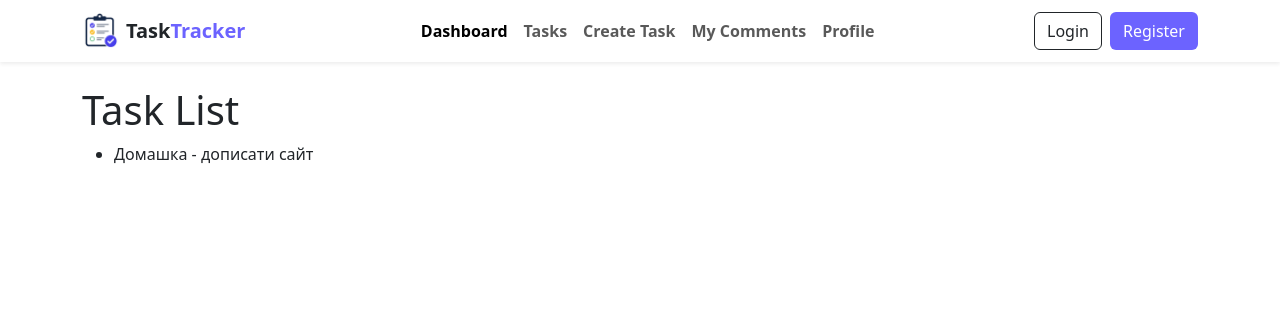
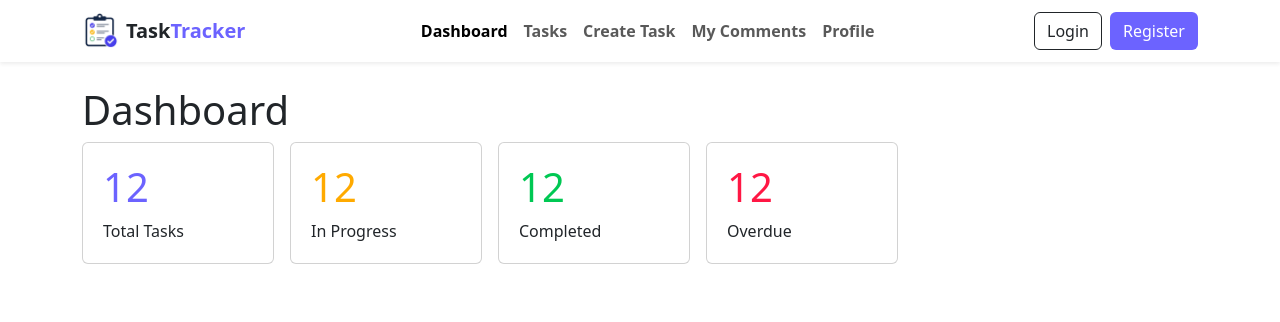
Before and after one commit to Lyubomyrkot/task_trecker, a Django app: page / in a window 1280 px wide. Shown: the top 322 px of the page. Run offline with Django 5.2, Linux system fonts and the light colour scheme; data comes from the database, SQL or seed files in the repository.

Commit message:
додано dashboard

```diff
--- a/tasks/urls.py
+++ b/tasks/urls.py
@@ -2,5 +2,6 @@ from django.urls import path
 from . import views
 
 urlpatterns = [
-    path('', views.TaskListView.as_view(), name='task_list'),
+    path('', views.DashboardView.as_view(), name='dashboard'),
+    path('tasks/', views.TaskListView.as_view(), name='task_list'),
 ]
--- a/tasks/views.py
+++ b/tasks/views.py
@@ -6,3 +6,8 @@ class TaskListView(ListView):
     model = Task
     template_name = 'task_list.html'
     context_object_name = 'tasks'
+
+class DashboardView(ListView):
+    model = Task
+    template_name = 'dashboard.html'
+    context_object_name = 'tasks'
--- /dev/null
+++ b/templates/dashboard.html
@@ -0,0 +1,35 @@
+{% extends 'base.html' %}
+
+{% block content %}
+    <h1>Dashboard</h1>
+
+    <div class="d-flex gap-3">
+        <div class="card" style="width: 12rem;">
+            <div class="card-body m-1">
+                <h1 class="card-title" style="color:#6C63FF;">12</h1>
+                <p class="card-text">Total Tasks</p>
+            </div>
+        </div>
+
+        <div class="card" style="width: 12rem;">
+            <div class="card-body m-1">
+                <h1 class="card-title" style="color:#ffaa00;">12</h1>
+                <p class="card-text">In Progress</p>
+            </div>
+        </div>
+
+        <div class="card" style="width: 12rem;">
+            <div class="card-body m-1">
+                <h1 class="card-title" style="color:#00c853;">12</h1>
+                <p class="card-text">Completed</p>
+            </div>
+        </div>
+
+        <div class="card" style="width: 12rem;">
+            <div class="card-body m-1">
+                <h1 class="card-title" style="color:#ff1744;">12</h1>
+                <p class="card-text">Overdue</p>
+            </div>
+        </div>
+    </div>
+{% endblock %}
--- a/templates/menu.html
+++ b/templates/menu.html
@@ -23,10 +23,10 @@
         <div class="collapse navbar-collapse">
             <ul class="navbar-nav mx-auto">
                 <li class="nav-item">
-                    <a class="nav-link fw-semibold active" href="#">Dashboard</a>
+                    <a class="nav-link fw-semibold active" href="/">Dashboard</a>
                 </li>
                 <li class="nav-item">
-                    <a class="nav-link fw-semibold" href="#">Tasks</a>
+                    <a class="nav-link fw-semibold" href="tasks/">Tasks</a>
                 </li>
                 <li class="nav-item">
                     <a class="nav-link fw-semibold" href="#">Create Task</a>
@@ -67,10 +67,10 @@
     <div class="offcanvas-body">
         <ul class="navbar-nav">
             <li class="nav-item">
-                <a class="nav-link" href="#">Dashboard</a>
+                <a class="nav-link" href="/">Dashboard</a>
             </li>
             <li class="nav-item">
-                <a class="nav-link" href="#">Tasks</a>
+                <a class="nav-link" href="tasks/">Tasks</a>
             </li>
             <li class="nav-item">
                 <a class="nav-link" href="#">Create Task</a>
```
